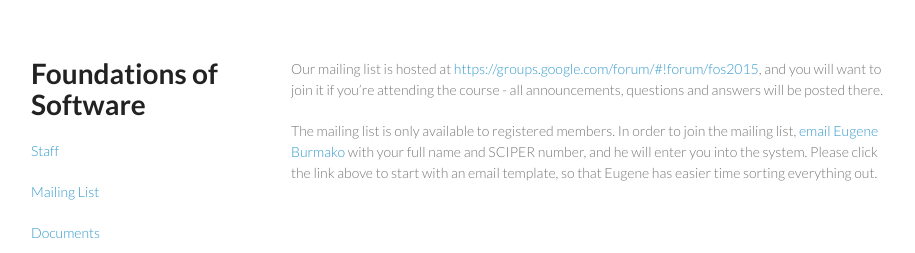
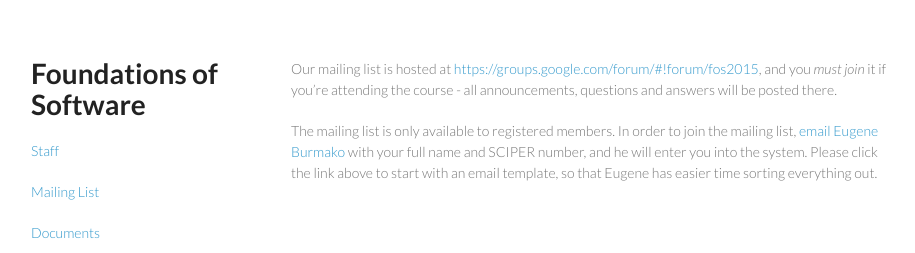
Before and after one commit to christophetd/fos2015.github.io, a Jekyll site: the page built from mailing-list.md, in a window 1280 px wide. Shown: the top 253 px of the page, without its empty margins (179-1094 px from the left). Built offline with Jekyll 4.4.1, drawn with Linux system fonts in a browser that asks for light colours.

Commit message:
generated at 2015-09-22 10:57:21.728286

```diff
--- a/mailing-list.md
+++ b/mailing-list.md
@@ -6,7 +6,7 @@ index: 1
 ---
 
 Our mailing list is hosted at [https://groups.google.com/forum/#!forum/fos2015](https://groups.google.com/forum/#!forum/fos2015),
-and you will want to join it if you're attending the course - all announcements, questions and answers
+and you *must join* it if you're attending the course - all announcements, questions and answers
 will be posted there.
 
 The mailing list is only available to registered members. In order to join the mailing list,
```
Also changed, not shown: 10 other files.
